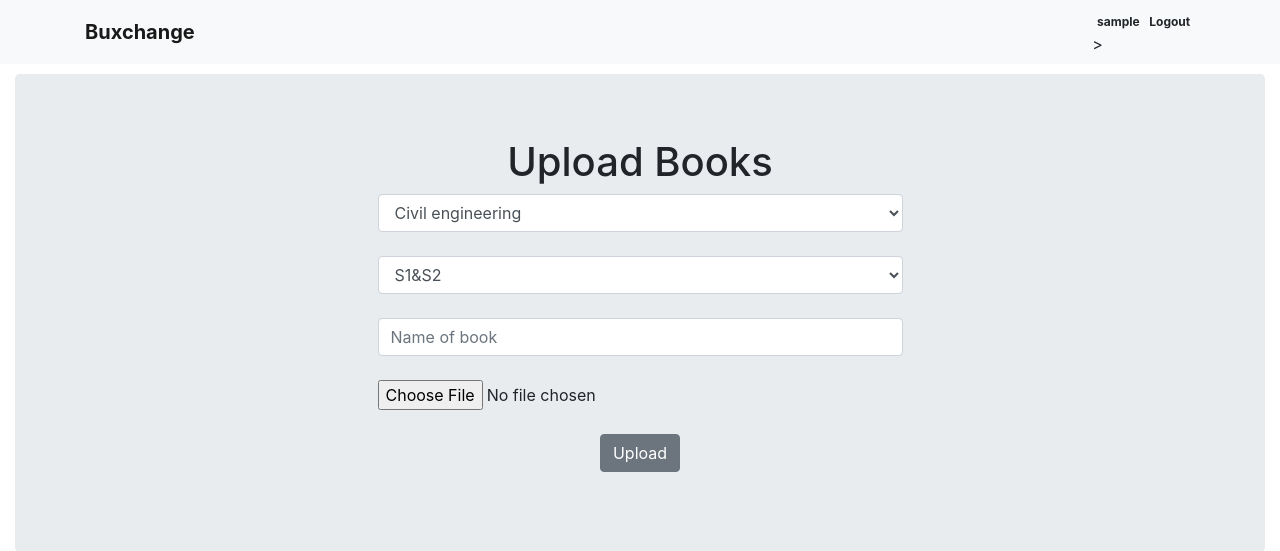
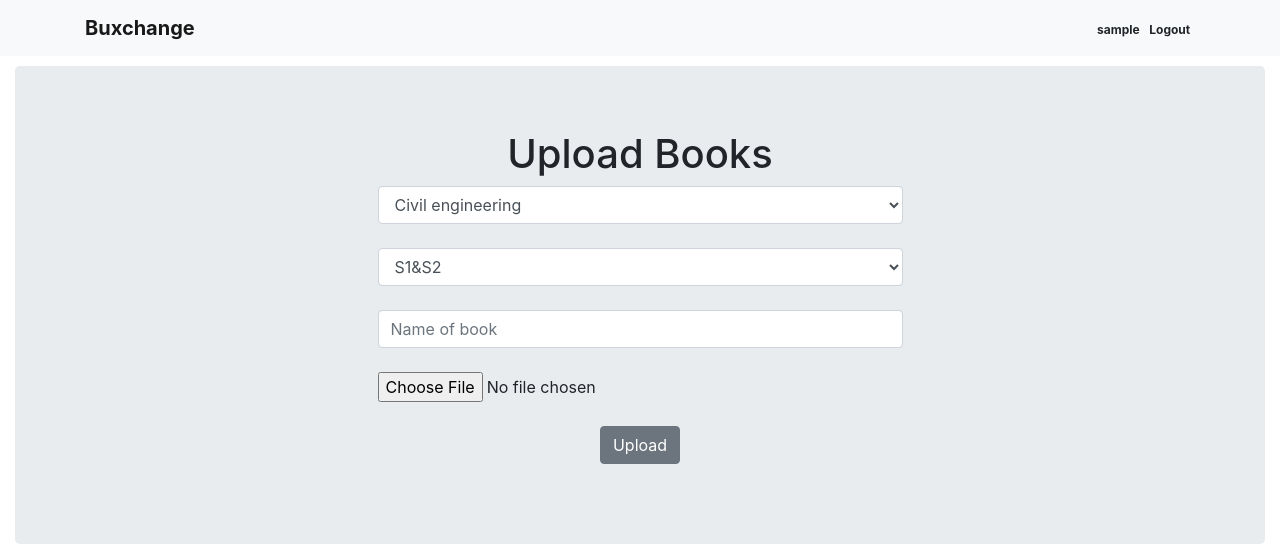
Before and after one commit to midhmanohar/Buxchange, a Django app: page /upload/ in a window 1280 px wide. Shown: the top 551 px of the page. Run offline with Django 3.2, Linux system fonts and the light colour scheme; a user stored in the database is signed in; tables that the repository leaves empty hold one stand-in row (values such as "Sample post"); some libraries are stand-ins or nearby versions.

Commit message:
navbar isuue

```diff
--- a/main/templates/main/dashboard.html
+++ b/main/templates/main/dashboard.html
@@ -5,7 +5,7 @@
     <button class="navbar-toggler" data-toggle="collapse" data-target="#collapse_target">
             <span class="navbar-toggler-icon"></span>
     </button>
-    <div class="collapase navbar-collapse" id="collapse_target">
+    <div class="collapse navbar-collapse" id="collapse_target">
         <ul class="navbar-nav">
             <li class="nav-item"><a href="{% url 'dashboard' %}" class="badge badge-light"> {{ user.username }} </a></li>
             <li class="nav-item"><a href="{% url 'logout' %}" class="badge badge-light">Logout</a></li>
--- a/main/templates/main/details.html
+++ b/main/templates/main/details.html
@@ -1,7 +1,8 @@
 {% load static %}
-
+<script src="https://code.jquery.com/jquery-3.3.1.slim.min.js" integrity="sha384-q8i/X+965DzO0rT7abK41JStQIAqVgRVzpbzo5smXKp4YfRvH+8abtTE1Pi6jizo" crossorigin="anonymous"></script>
 <link rel="stylesheet" type="text/css" href="{% static 'main/style2.css' %}">
 <link rel="stylesheet" type="text/css" href="{% static 'main/bootstrap.min.css' %}">
+<script src="https://stackpath.bootstrapcdn.com/bootstrap/4.1.3/js/bootstrap.min.js" integrity="sha384-ChfqqxuZUCnJSK3+MXmPNIyE6ZbWh2IMqE241rYiqJxyMiZ6OW/JmZQ5stwEULTy" crossorigin="anonymous"></script>
 <!DOCTYPE html>
 <html>
     <head>
@@ -20,7 +21,7 @@
                             <button class="navbar-toggler" data-toggle="collapse" data-target="#collapse_target">
                                     <span class="navbar-toggler-icon"></span>
                             </button>
-                            <div class="collapase navbar-collapse" id="collapse_target">
+                            <div class="collapse navbar-collapse" id="collapse_target">
                                 <ul class="navbar-nav">
                                     <li class="nav-item"><a href="{% url 'dashboard' %}" class="badge badge-light"> {{ user.username }} </a></li>
                                     <li class="nav-item"><a href="{% url 'logout' %}" class="badge badge-light">Logout</a></li>
--- a/main/templates/main/findBooks.html
+++ b/main/templates/main/findBooks.html
@@ -5,7 +5,7 @@
     <button class="navbar-toggler" data-toggle="collapse" data-target="#collapse_target">
             <span class="navbar-toggler-icon"></span>
     </button>
-    <div class="collapase navbar-collapse" id="collapse_target">
+    <div class="collapse navbar-collapse" id="collapse_target">
         <ul class="navbar-nav">
             <li class="nav-item"><a href="{% url 'dashboard' %}" class="badge badge-light"> {{ user.username }} </a></li>
             <li class="nav-item"><a href="{% url 'logout' %}" class="badge badge-light">Logout</a></li>
--- a/main/templates/main/index.html
+++ b/main/templates/main/index.html
@@ -5,7 +5,7 @@
     <button class="navbar-toggler" data-toggle="collapse" data-target="#collapse_target">
             <span class="navbar-toggler-icon"></span>
     </button>
-    <div class="collapase navbar-collapse" id="collapse_target">
+    <div class="collapse navbar-collapse" id="collapse_target">
         <ul class="navbar-nav">
             <li class="nav-item"><a href="{% url 'dashboard' %}" class="badge badge-light"> {{ user.username }} </a></li>
             <li class="nav-item"><a href="{% url 'logout' %}" class="badge badge-light">Logout</a></li>
--- a/main/templates/main/layout.html
+++ b/main/templates/main/layout.html
@@ -7,9 +7,9 @@
     <meta http-equiv="X-UA-Compatible" content="ie=edge">
     <script src="https://code.jquery.com/jquery-3.3.1.slim.min.js" integrity="sha384-q8i/X+965DzO0rT7abK41JStQIAqVgRVzpbzo5smXKp4YfRvH+8abtTE1Pi6jizo" crossorigin="anonymous"></script>
     <script src="https://cdnjs.cloudflare.com/ajax/libs/popper.js/1.14.3/umd/popper.min.js" integrity="sha384-ZMP7rVo3mIykV+2+9J3UJ46jBk0WLaUAdn689aCwoqbBJiSnjAK/l8WvCWPIPm49" crossorigin="anonymous"></script>
+    <link rel="stylesheet" type="text/css" href="{% static 'main/bootstrap.min.css' %}">
     <script src="https://stackpath.bootstrapcdn.com/bootstrap/4.1.3/js/bootstrap.min.js" integrity="sha384-ChfqqxuZUCnJSK3+MXmPNIyE6ZbWh2IMqE241rYiqJxyMiZ6OW/JmZQ5stwEULTy" crossorigin="anonymous"></script>
 
-    <link rel="stylesheet" type="text/css" href="{% static 'main/bootstrap.min.css' %}">
     <link rel="stylesheet" type="text/css" href="{% static 'main/style.css' %}">
 
 
@@ -26,7 +26,7 @@
             <button class="navbar-toggler" data-toggle="collapse" data-target="#collapse_target">
               <span class="navbar-toggler-icon"></span>
             </button>
-            <div class="collapase navbar-collapse" id="collapse_target">
+            <div class="collapse navbar-collapse" id="collapse_target">
               <ul class="navbar-nav">
                 <li class="nav-item"><strong><a class="navbar-brand" href="{% url 'login' %}">Sign in</a></strong></li>
                 <li class="nav-item"><strong><a class="navbar-brand" href="{% url 'register' %}">Sign up</a></strong></li>
--- a/main/templates/main/upload.html
+++ b/main/templates/main/upload.html
@@ -5,12 +5,12 @@
     <button class="navbar-toggler" data-toggle="collapse" data-target="#collapse_target">
             <span class="navbar-toggler-icon"></span>
     </button>
-    <div class="collapase navbar-collapse" id="collapse_target">
+    <div class="collapse navbar-collapse" id="collapse_target">
         <ul class="navbar-nav">
             <li class="nav-item"><a href="{% url 'dashboard' %}" class="badge badge-light"> {{ user.username }} </a></li>
             <li class="nav-item"><a href="{% url 'logout' %}" class="badge badge-light">Logout</a></li>
         </ul>
-    </div>>
+    </div>
     {% endblock %}
 {% endif %}
 {% block body %}
```
Also changed, not shown: main/templates/main/result.html (+5 -3 lines), main/templates/main/results.html (+5 -3 lines).
